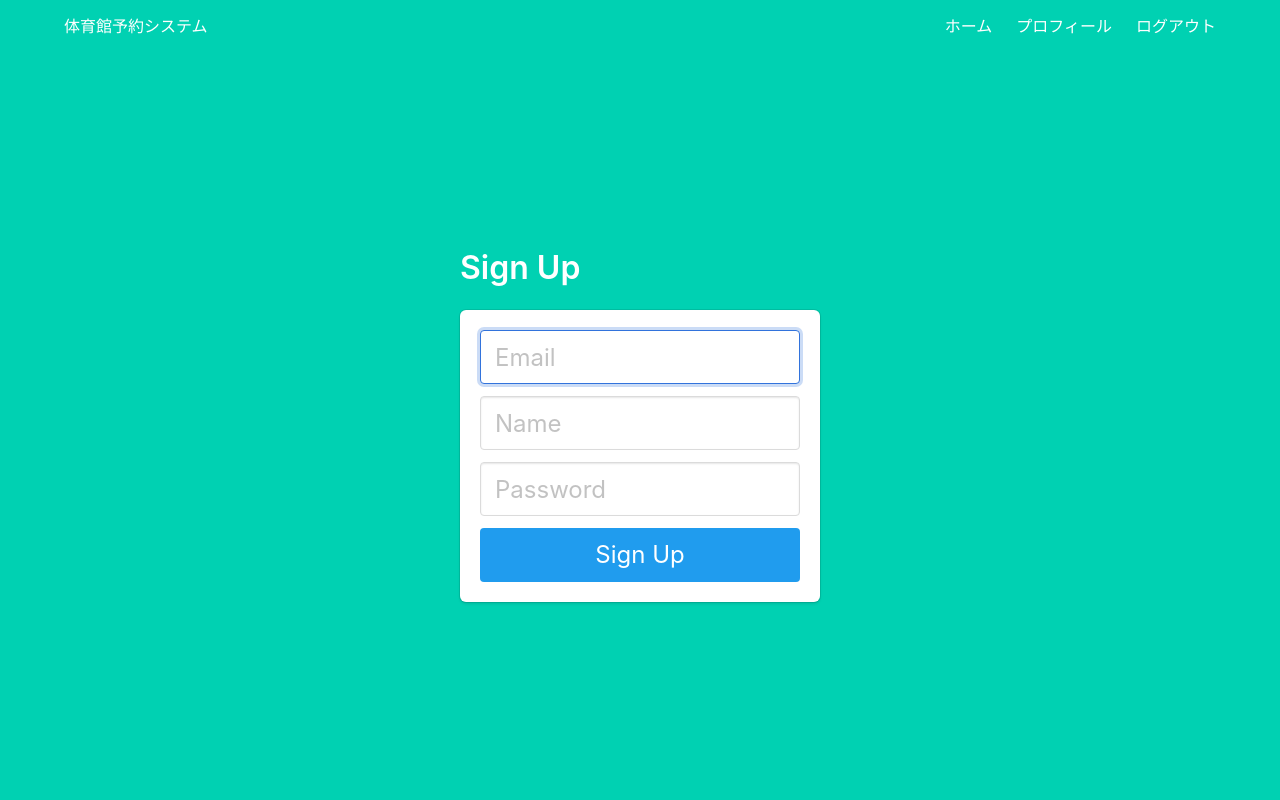
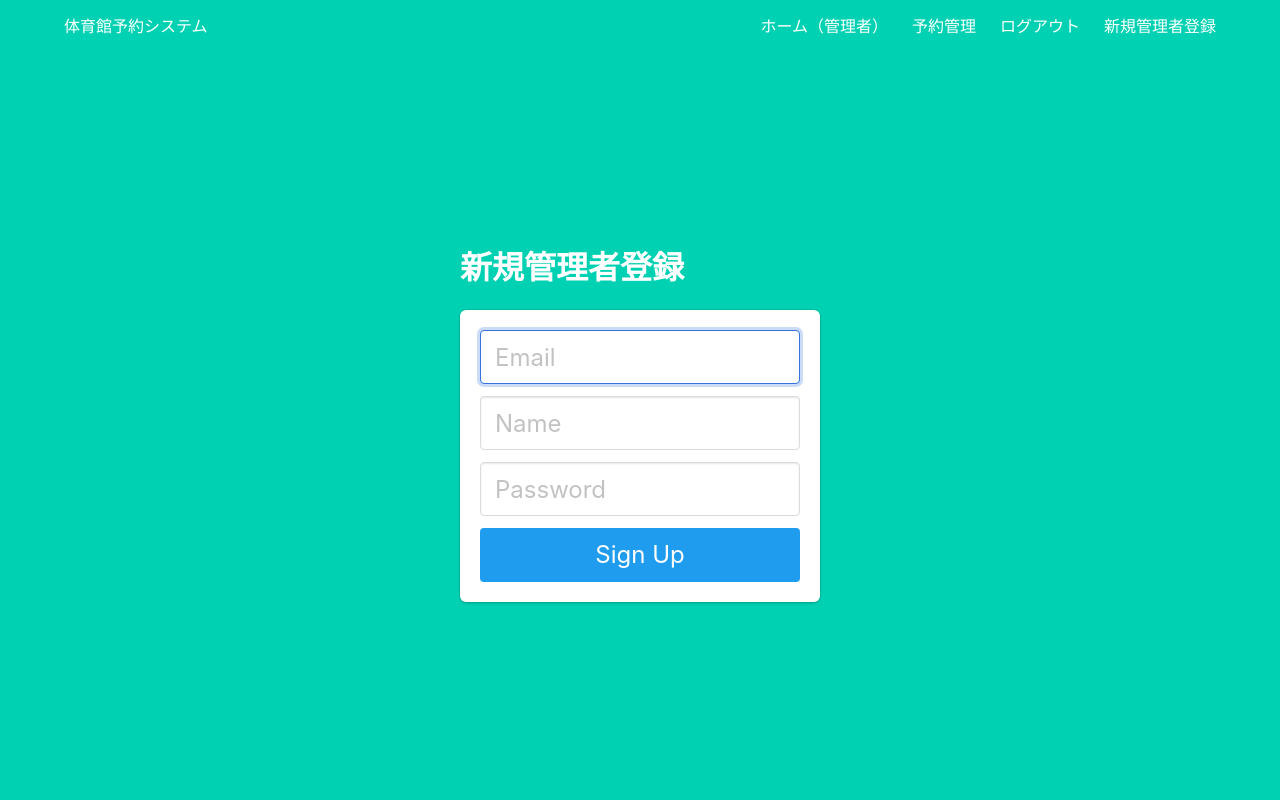
Before and after one commit to cercil0605/dx_gym2, a Flask app: page /signup in a window 1280 px wide. Run offline with Flask 3, Linux system fonts and the light colour scheme; the visitor is signed in with stand-in values (Sample User, id 1); parts of the project's set-up code (start-up, migrations or seed data) failed here and were passed over.

```diff
--- a/project/auth.py
+++ b/project/auth.py
@@ -1,6 +1,6 @@
 from flask import Blueprint, render_template, redirect, url_for, request, flash
 from werkzeug.security import generate_password_hash, check_password_hash
-from flask_login import login_user, logout_user, login_required
+from flask_login import login_user, logout_user, login_required, current_user
 
 from . import db
 from .models import User
@@ -10,6 +10,10 @@ auth = Blueprint('auth', __name__)
 
 @auth.route('/login', methods=['GET', 'POST'])
 def login():
+    # 新しくアカウント作った後にログインし直させるため
+    if current_user.is_authenticated:
+        logout_user()
+
     if request.method == 'POST':
         # check user info
         email = request.form.get('email')
@@ -34,6 +38,7 @@ def login():
 
 
 @auth.route('/signup',methods=['GET','POST'])
+@login_required
 def signup():
     if request.method == 'POST':
         # get val from DB and typed
@@ -56,7 +61,7 @@ def signup():
         db.session.commit()
 
         # Done, go to login page
-        return redirect(url_for('auth.login'))
+        flash("Created new user")
 
     return render_template('signup.html')
 
--- a/project/templates/base.html
+++ b/project/templates/base.html
@@ -31,13 +31,13 @@
                     </div>
                     <div id="navbarMenu" class="navbar-menu">
                         <div class="navbar-end">
-                            <a href="/" class="navbar-item">ホーム</a>
                             {% if current_user.is_authenticated %}
-                            <a href="{{ url_for('main.admin') }}" class="navbar-item">プロフィール</a>
+                            <a href="/" class="navbar-item">ホーム（管理者）</a>
+                            <a href="{{ url_for('main.admin') }}" class="navbar-item">予約管理</a>
                             <a href="{{ url_for('auth.logout') }}" class="navbar-item">ログアウト</a>
+                            <a href="{{ url_for('auth.signup') }}" class="navbar-item">新規管理者登録</a>
                             {% else %}
-                            <a href="{{ url_for('auth.login') }}" class="navbar-item">ログイン</a>
-                            <a href="{{ url_for('auth.signup') }}" class="navbar-item">新規登録</a>
+                            <a href="{{ url_for('auth.login') }}" class="navbar-item">管理者ログイン</a>
                             {% endif %}
                         </div>
                     </div>
--- a/project/templates/signup.html
+++ b/project/templates/signup.html
@@ -10,7 +10,7 @@
     {% endwith %}
 
     <div class="column is-4 is-offset-4">
-        <h3 class="title">Sign Up</h3>
+        <h3 class="title">新規管理者登録</h3>
         <div class="box">
             <!-- フォームは一度だけ定義 -->
             <form method="POST" action="/signup">
```
Also changed, not shown: project/reservations.py (+9 -0 lines).
